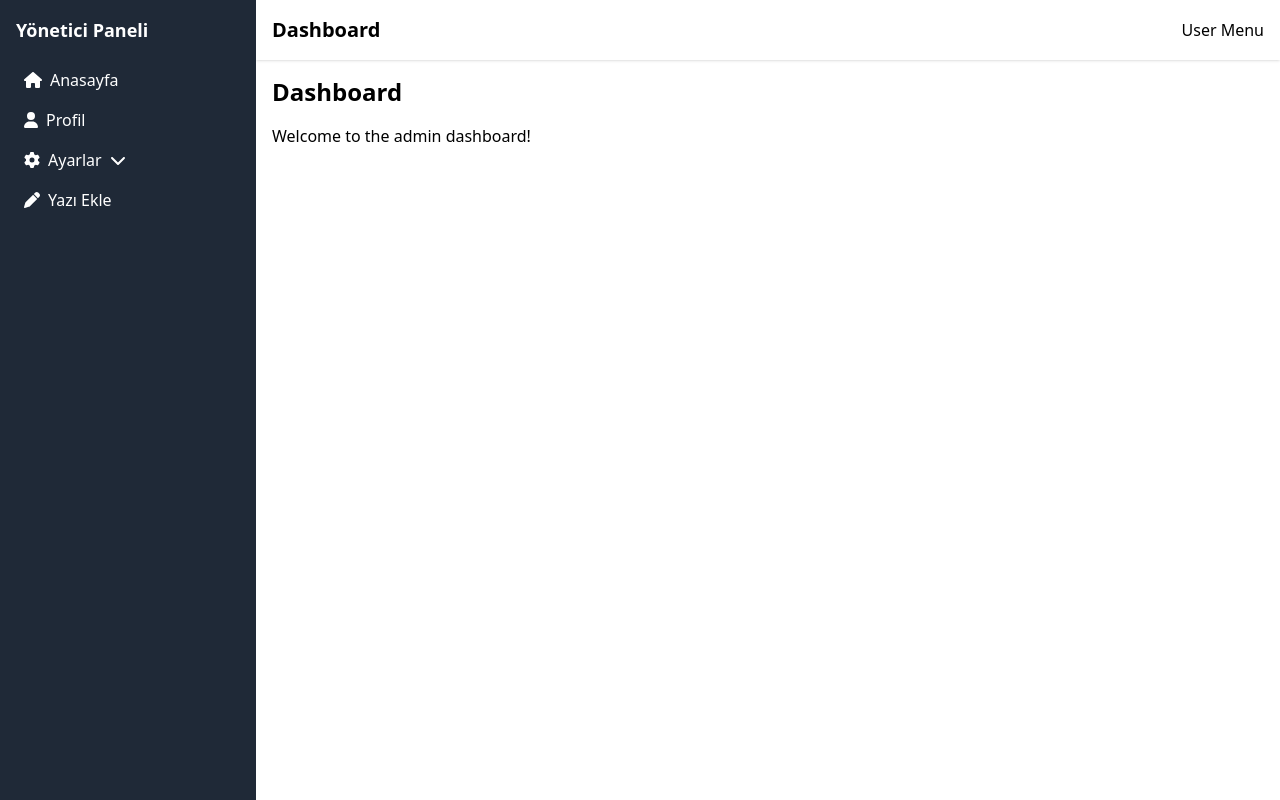
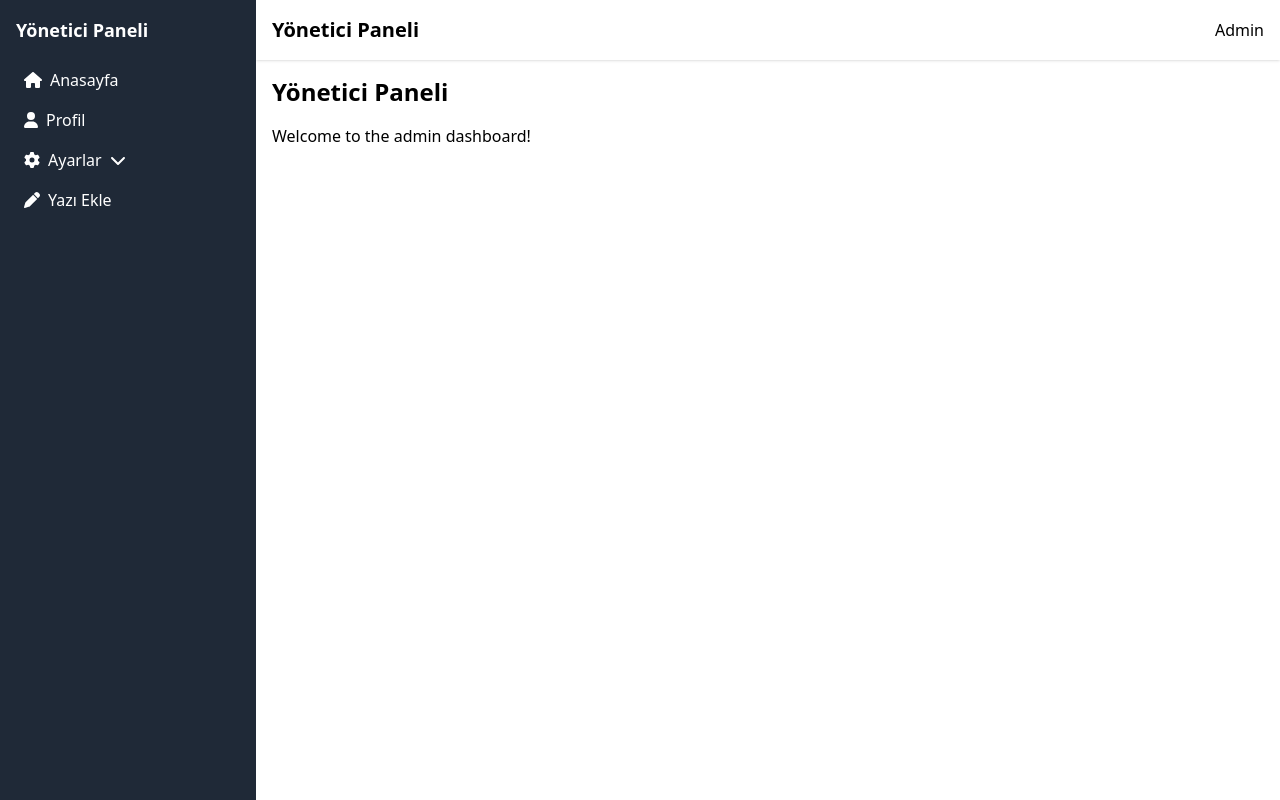
Before and after one commit to SubmitterTech/teslimolanorg, a React (Create React App) app in the folder frontend/: page /admin in a window 1280 px wide. Built offline with nearby package versions, Linux system fonts and the light colour scheme.

Commit message:
translated some words

```diff
--- a/frontend/src/components/AdminPanel/components/Header.js
+++ b/frontend/src/components/AdminPanel/components/Header.js
@@ -23,9 +23,9 @@ const Header = ({ toggleSidebar }) => {
             ></path>
           </svg>
         </button>
-        <h1 className="text-xl font-bold">Dashboard</h1>
+        <h1 className="text-xl font-bold">Yönetici Paneli</h1>
       </div>
-      <div>User Menu</div>
+      <div>Admin</div>
     </header>
   );
 };
--- a/frontend/src/components/AdminPanel/pages/Dashboard.js
+++ b/frontend/src/components/AdminPanel/pages/Dashboard.js
@@ -3,7 +3,7 @@ import React from 'react';
 const Dashboard = () => {
   return (
     <div>
-      <h2 className="text-2xl font-bold mb-4">Dashboard</h2>
+      <h2 className="text-2xl font-bold mb-4">Yönetici Paneli</h2>
       <p>Welcome to the admin dashboard!</p>
     </div>
   );
```
